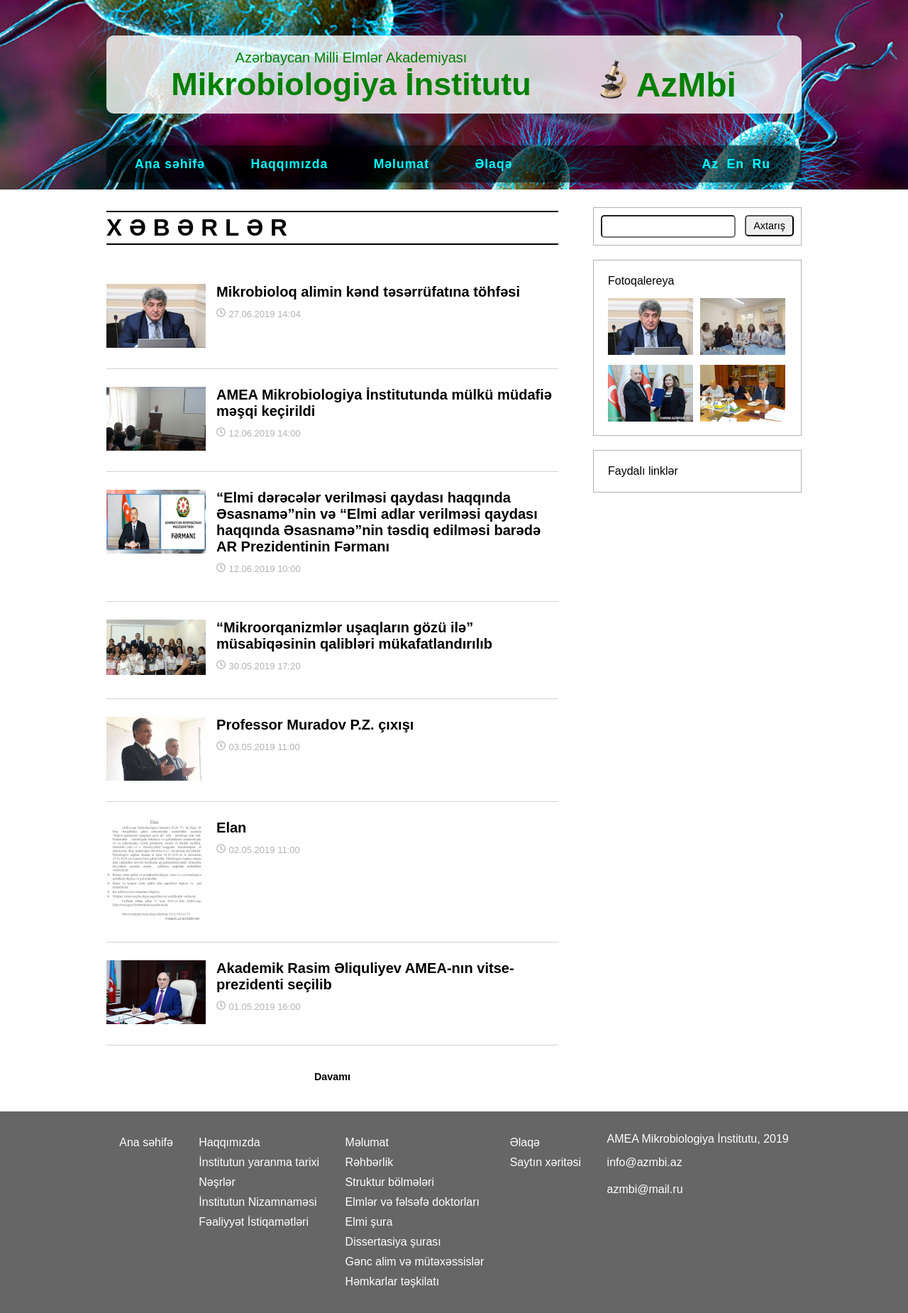
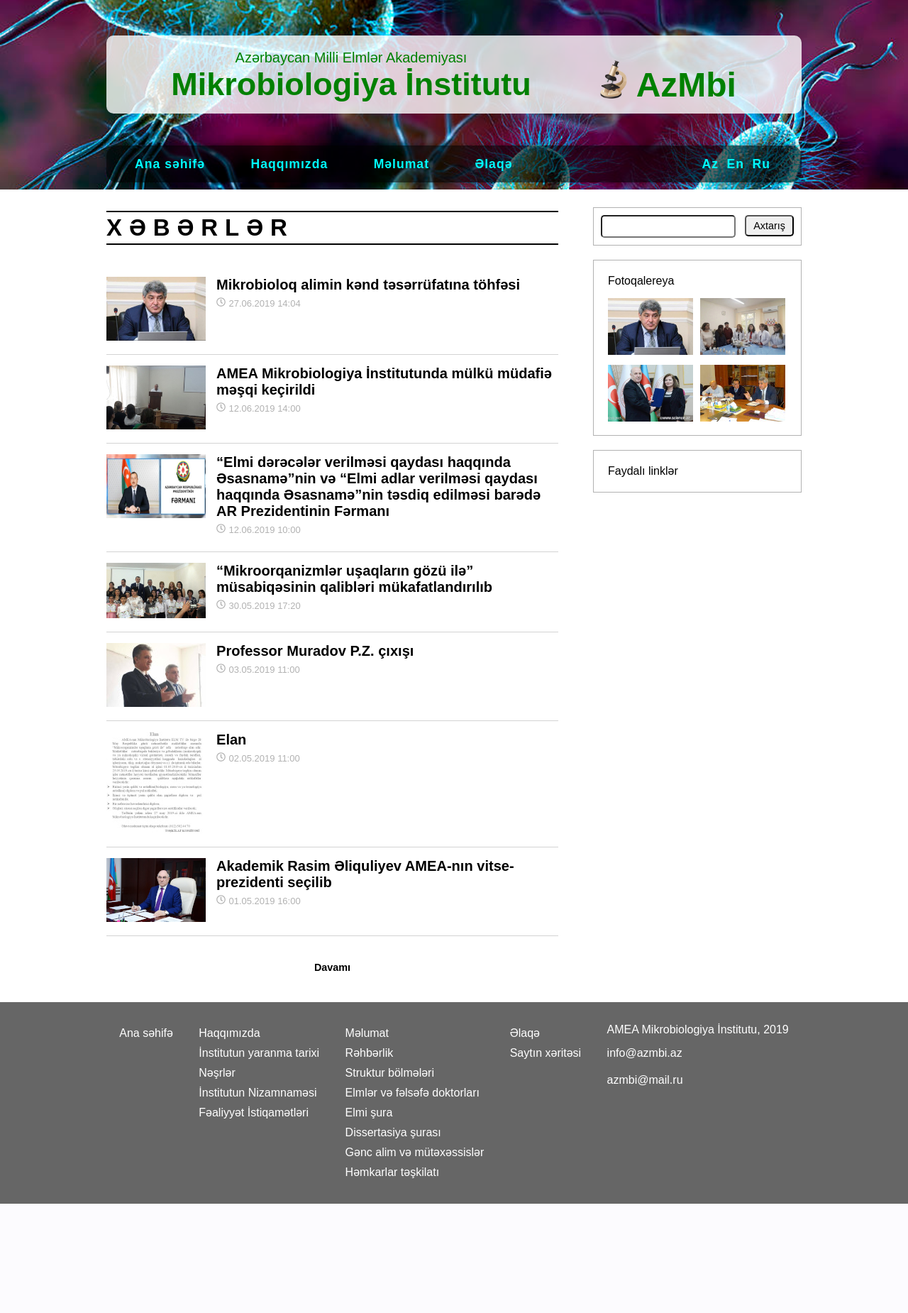
Before and after one commit to aclassical/instsite, a PHP site: page /index.html in a window 1280 px wide. Shown: the whole page at 71% size. After the commit the page ends 1696 px from the top, so only its background shows below. Run offline with PHP 8.4, Linux system fonts and the light colour scheme.

Commit message:
space correcing in article list

```diff
--- a/news.css
+++ b/news.css
@@ -7,6 +7,7 @@
 	float: none;
 	margin-right: 0px;
 	margin-bottom: 20px;
+	margin-top: 5px;
 }
 
 .article-img-container img {
@@ -20,6 +21,7 @@
 }
 
 .news-article-title {
+	margin-top: 10px;
 	font-size: 2.1em;
 }
 
--- a/style.css
+++ b/style.css
@@ -13,6 +13,10 @@
 body
 {
     font-family: Arial, sans-serif;
+}
+
+a {
+    outline: none;
 }
 
 .container
@@ -215,8 +219,8 @@ body
 
 .article {
 	overflow: hidden;
-	padding-top: 25px;
-	padding-bottom: 25px;
+	padding-top: 15px;
+	padding-bottom: 15px;
 	border-bottom: 1px solid lightgray;
 }
 
@@ -249,14 +253,13 @@ h2 {
 
 .clock {
 	width: 13px;
-	margin-top: 5px;
 	opacity: 0.3;
 }
 
 .pubdate {
 	display: inline;
 	font-size: 13px;
-	line-height: 40px;
+	line-height: 30px;
 	vertical-align: middle;
 	opacity: 0.3;
 }
```
